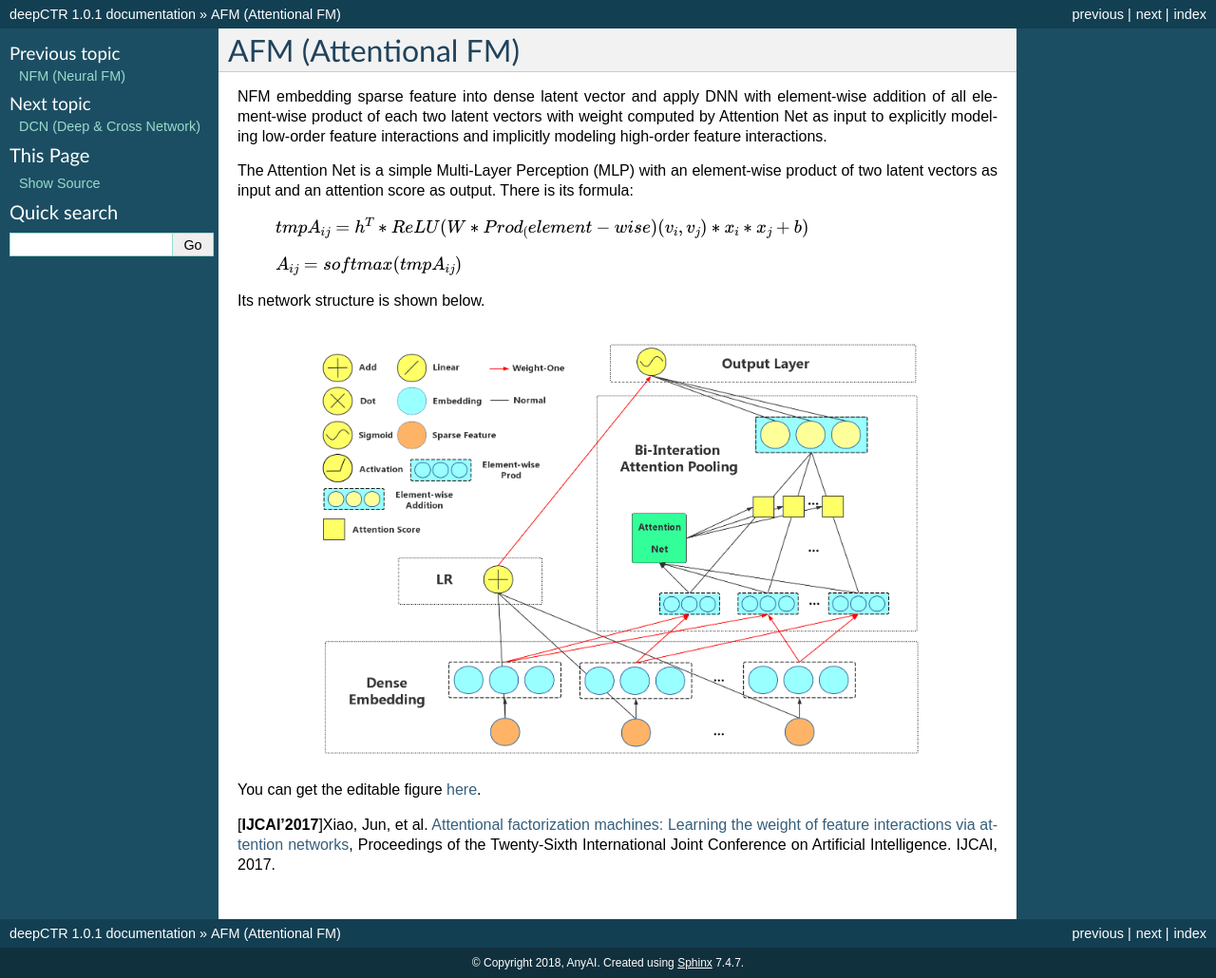
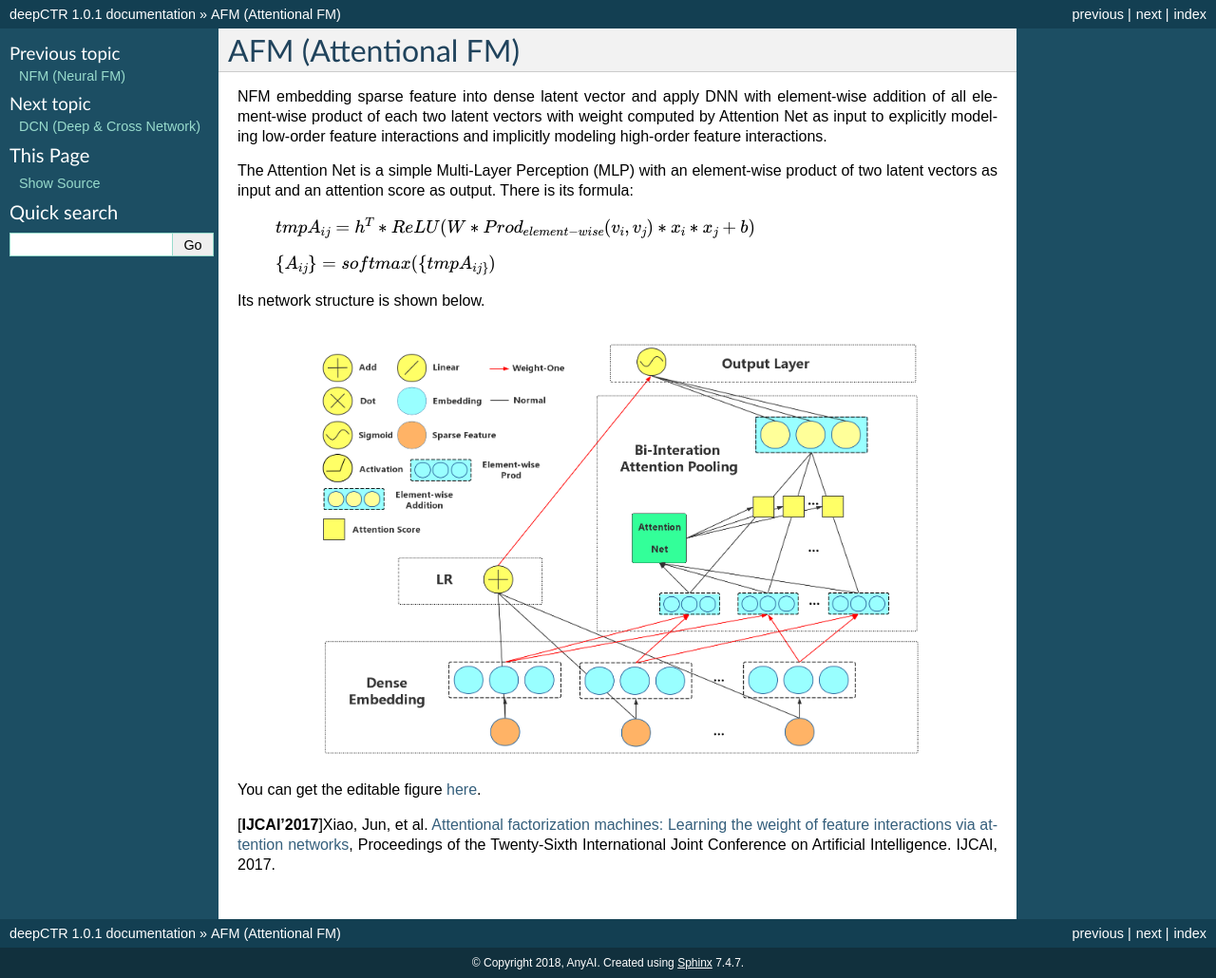
Before and after one commit to anyai/DeepCTR, a Sphinx documentation site: the page built from docs/source/models/AFM.rst, in a window 1280 px wide. Shown: the whole page at 95% size. Built offline with Sphinx 7.4.7, drawn with Linux system fonts in a browser that asks for light colours.

Commit message:
fix formula

```diff
--- a/docs/source/models/AFM.rst
+++ b/docs/source/models/AFM.rst
@@ -10,9 +10,9 @@ The Attention Net is a simple Multi-Layer Perception (MLP) with an element-wise
 product of two latent vectors as input and an attention score as output. There
 is its formula:
 
-  :math:`tmpA_{ij} = h^T * ReLU(W * Prod_(element-wise)(v_i, v_j) * x_i * x_j + b)`
+  :math:`tmpA_{ij} = h^T * ReLU(W * Prod_{element-wise}(v_i, v_j) * x_i * x_j + b)`
 
-  :math:`{A_{ij}} = softmax({tmpA_{ij}})`
+  :math:`\{A_{ij}\} = softmax(\{tmpA_{ij\}})`
 
 Its network structure is shown below.
 
```
